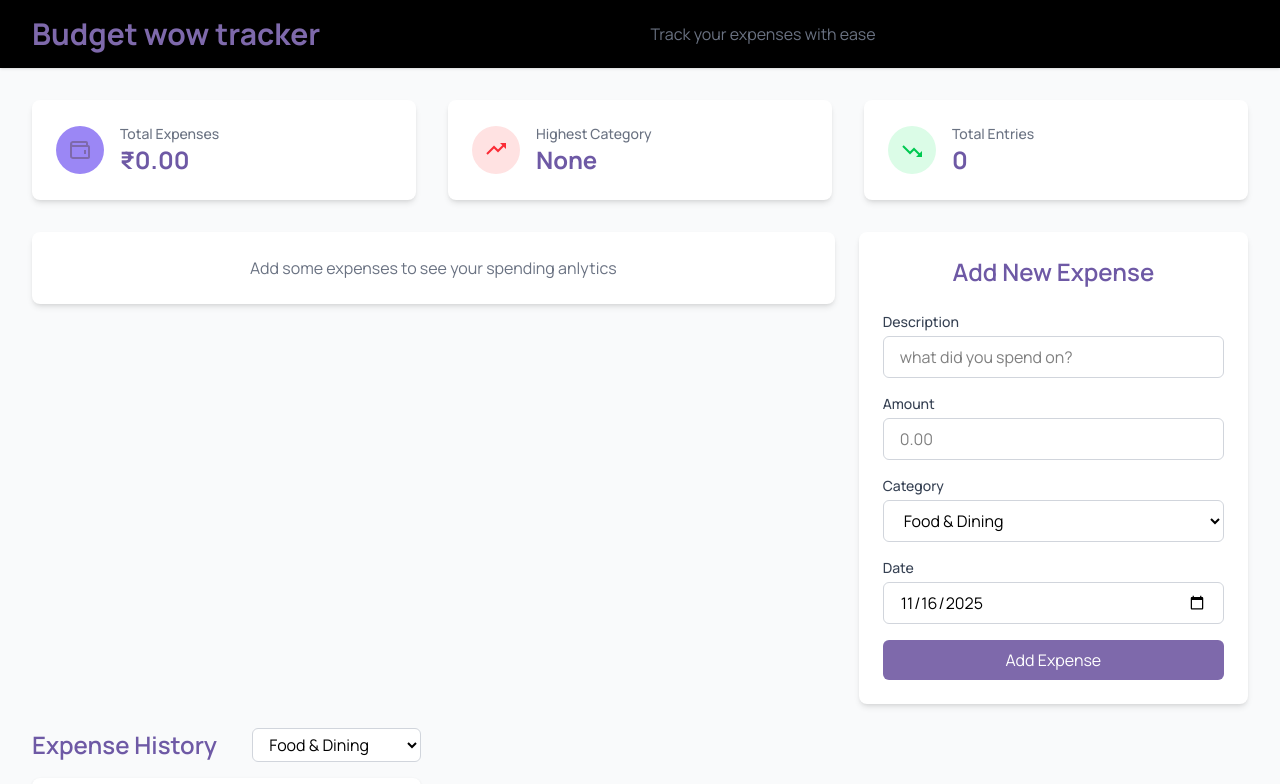
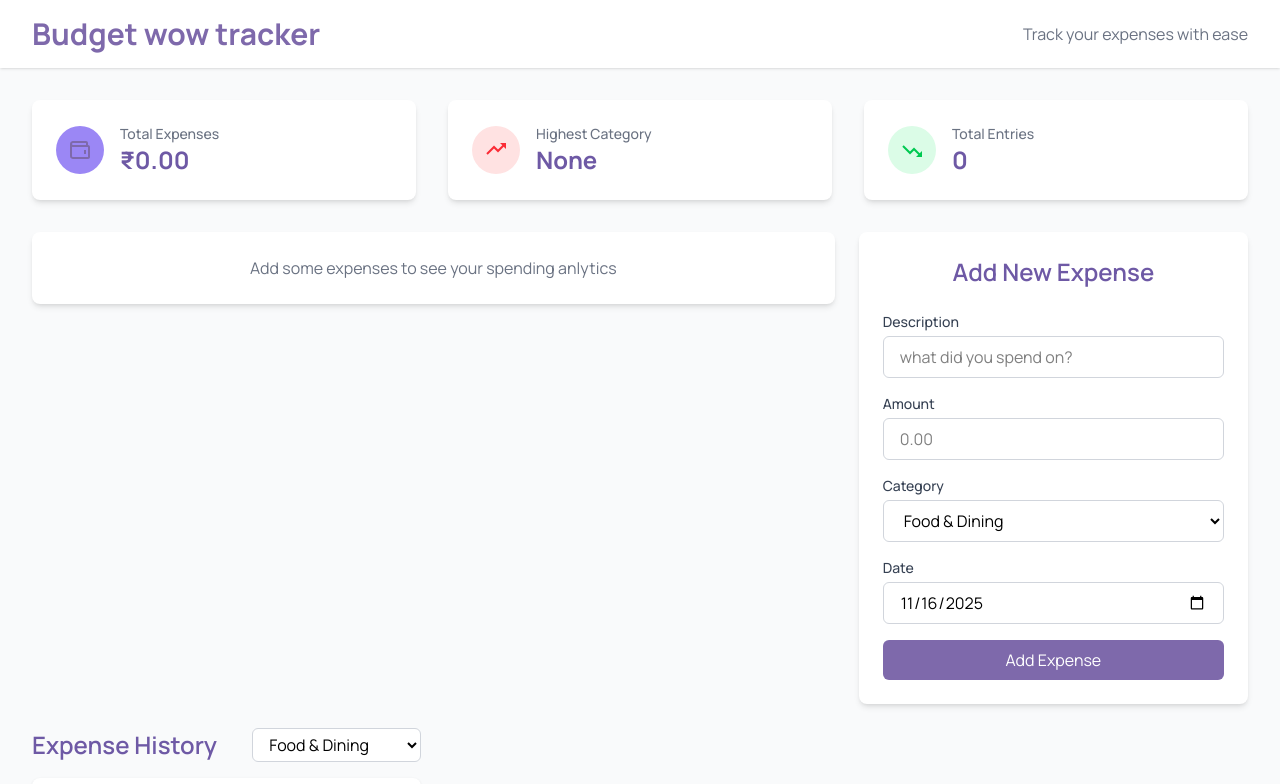
Before and after one commit to harsh-pandey1489/ExpenseTracker, a React (Vite) app: page / in a window 1280 px wide. Shown: the top 784 px of the page. Built offline with nearby package versions, Linux system fonts and the light colour scheme.

Commit message:
remove handlemode

```diff
--- a/src/context/ExpenseContext.jsx
+++ b/src/context/ExpenseContext.jsx
@@ -59,7 +59,7 @@ export const ExpenseProvider = ({ children }) => {
     }, [state.expenses])
 
 
-    const [mode,setmode]=useState("bg-black")
+    const [mode,setmode]=useState("bg-white")
     const [textColor,setTextColor]=useState("text-white")
 
     return <ExpenseContext.Provider value={{
@@ -82,13 +82,13 @@ export const ExpenseProvider = ({ children }) => {
         handleMode:()=>{
            if(mode =="bg-black"){
             setmode("bg-white")
-             setTextColor("text-white")
+             setTextColor("text-black")
 
            }
            else{
             setmode("bg-black")
+            setTextColor("text-white")
 
-             setTextColor("text-black")
            }
         },
         mode
--- a/src/layout/DashboardLayout.jsx
+++ b/src/layout/DashboardLayout.jsx
@@ -4,7 +4,7 @@ import { useExpense } from '../context/ExpenseContext'
 import { CiDark } from "react-icons/ci";
 import { CiLight } from "react-icons/ci";
 const DashboardLayout = ({children}) => {
-   const {handleMode,mode,textColor}=useExpense()
+   const {mode}=useExpense()
   return (
     <div className='min-h-screen bg-gray-50'>
       <Toaster position='top-right' toastOptions={{
@@ -28,7 +28,6 @@ const DashboardLayout = ({children}) => {
             <h1 className='text-3xl font-bold text-expense'>Budget wow tracker</h1>
 
             <p className='hidden md:block text-gray-500'>Track your expenses with ease</p>
-            <button onClick={()=>handleMode()}  className={`ml-3 ${textColor} text-3xl `}> {mode==="bg-white"?<CiDark/> :<CiLight/>}</button>
             </div>
         </div>
 
```
